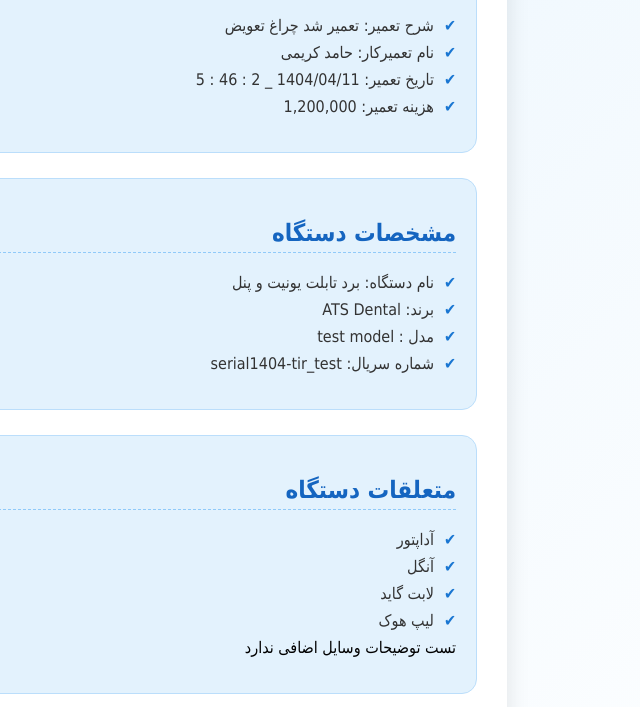
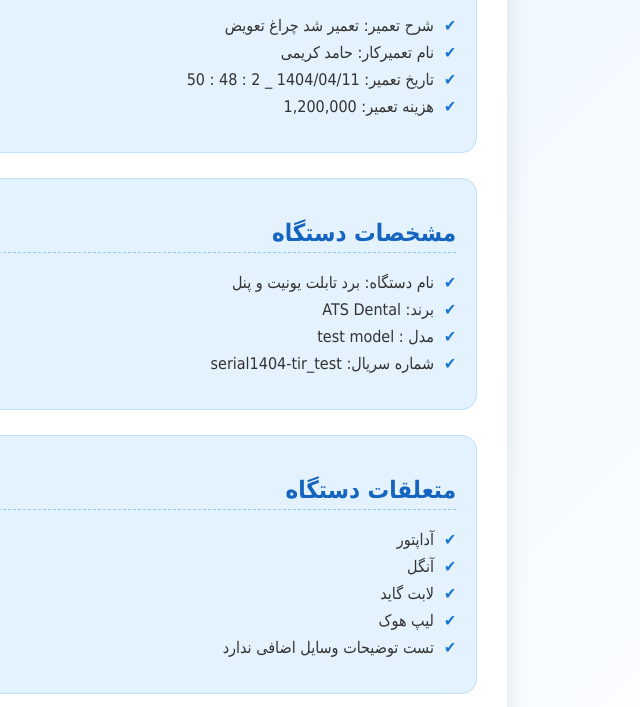
Before and after one commit to POUYANDEGAN/pas, a plain HTML site: page 1.html in a window 1280 px wide. Shown: the part 238-945 px from the top of the page, 563-1203 px from the left. Drawn offline with Linux system fonts and the light colour scheme.

Commit message:
آپدیت فایل index.html با تغییرات جدید

```diff
--- a/1.html
+++ b/1.html
@@ -62,7 +62,7 @@
         <ul>
             <li>شرح تعمیر: تعمیر شد چراغ تعویض</li>
             <li>نام تعمیرکار: حامد کریمی </li>
-            <li>تاریخ تعمیر: 1404/04/11  _  2 : 46 : 5</li>
+            <li>تاریخ تعمیر: 1404/04/11  _  2 : 48 : 50</li>
             <li>هزینه تعمیر: 1,200,000</li>
         </ul>
     </div>
@@ -84,8 +84,9 @@
 <li>آنگل</li>
 <li>لابت گاید</li>
 <li>لیپ هوک</li>
-تست توضیحات
-وسایل اضافی ندارد
+<li>تست توضیحات
+وسایل اضافی ندارد</li>
+
         </ul>
     </div>
 
```
